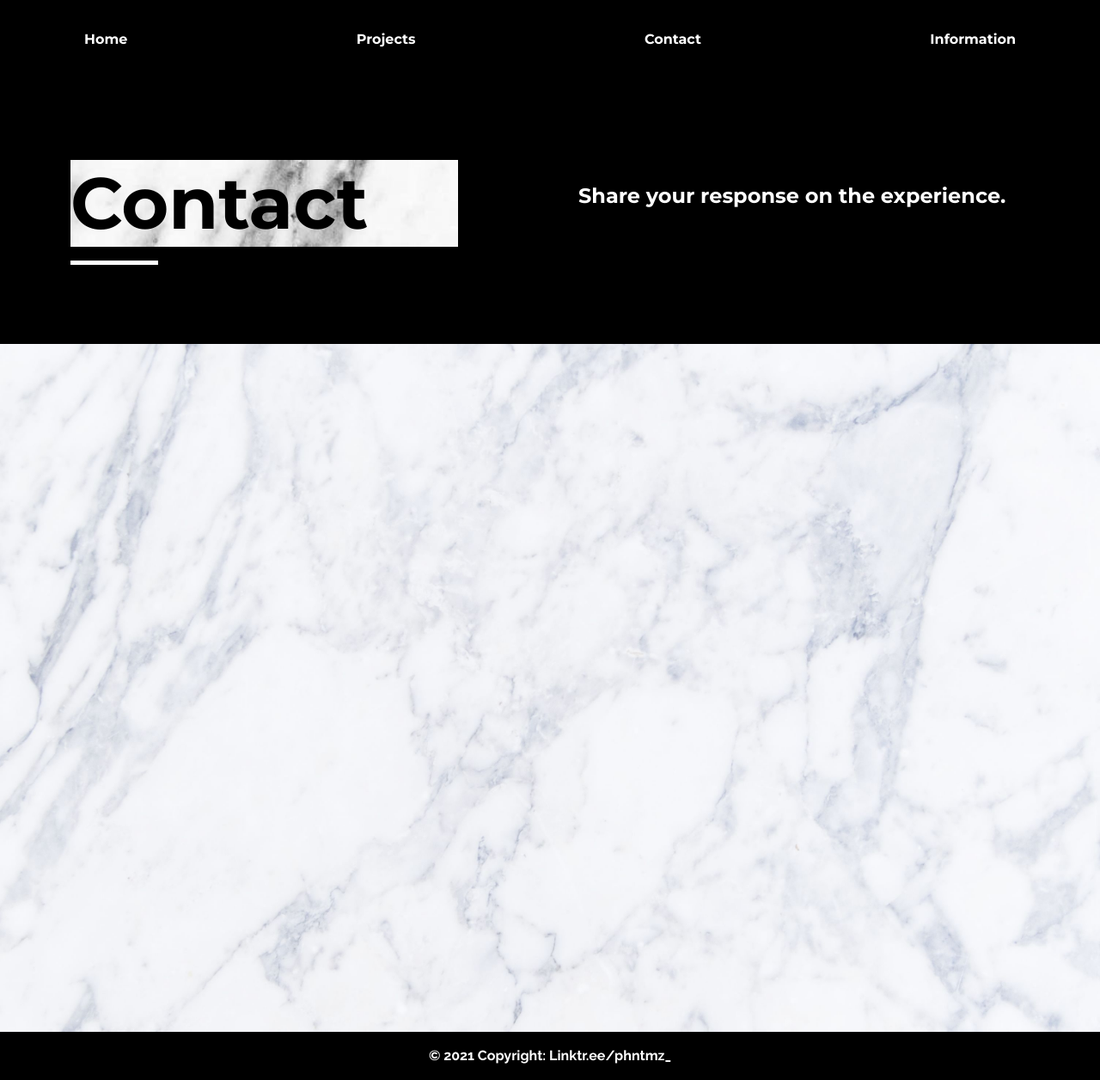
After one commit to fntmz/phntmz_, a Django app: page /contact/ in a window 1280 px wide. The commit adds this page. Shown: the whole page at 86% size. Run offline with Django 3.2, Linux system fonts and the light colour scheme; some libraries are stand-ins or nearby versions.

Commit message:
added other pages

```diff
--- a/gettingstarted/urls.py
+++ b/gettingstarted/urls.py
@@ -1,10 +1,10 @@
+import hello.views
 from django.urls import path, include
 
 from django.contrib import admin
 
 admin.autodiscover()
 
-import hello.views
 
 # To add a new path, first import the app:
 # import blog
@@ -17,5 +17,8 @@ import hello.views
 urlpatterns = [
     path("", hello.views.index, name="index"),
     path("db/", hello.views.db, name="db"),
+    path("contact/", hello.views.contact, name="contact"),
+    path("information/", hello.views.information, name="information"),
+    path("projects/", hello.views.projects, name="projects"),
     path("admin/", admin.site.urls),
 ]
--- a/hello/static/css/style.css
+++ b/hello/static/css/style.css
@@ -60,6 +60,7 @@ a:hover {
 
 #navbar-title {
     font-family: 'Montserrat', sans-serif;
+    margin-top: 5px;
 }
 
 .header-menu-text {
@@ -123,6 +124,13 @@ hr {
     align-items: center;
 }
 
+.header-title {
+    background-color: black;
+    color: white;
+    font-family: 'Montserrat', sans-serif;
+    font-size: 84px;
+}
+
 .loader {
     display: inline-block;
     width: 30px;
--- a/hello/static/js/script.js
+++ b/hello/static/js/script.js
@@ -16,7 +16,7 @@ $('.carousel').carousel({
     interval: 10000
 })
 
-const maxHeight = $(window).height()
+const maxHeight = $(window).height() * 0.5
 
 function scrollFunction() {
     if (document.body.scrollTop > maxHeight || document.documentElement.scrollTop > maxHeight) {
--- a/hello/templates/base.html
+++ b/hello/templates/base.html
@@ -24,7 +24,7 @@
 <!-- navbar -->
 <nav id="navbar" class="navbar navbar-expand-sm bg-black fixed-top"
   style="padding-left: 3%; padding-right: 3%; z-index: 2; border-bottom: 2px; border-color: white;" data-toggle="affix">
-  <a class="navbar-brand d-flex justify-content-start text-light" href="/" style="height: 50px;">
+  <a class="d-flex justify-content-start" href="/" style="height: 50px;">
     <h2 id="navbar-title"><b>phntmz_</b></h2>
   </a>
   <button class="navbar-toggler" type="button" data-toggle="collapse" data-target="#navbarsExample11"
@@ -32,17 +32,17 @@
     <span class="navbar-toggler-icon"></span>
   </button>
   <div class="collapse navbar-collapse text-center d-flex justify-content-end" id="navbarsExample11"
-    style="padding-top: 15px">
+    style="margin-top: 10px">
     <ul class="navbar-nav">
       <li class="nav-item active">
-        <a class="nav-link text-light" href="/">
+        <a href=" /">
           <h6 class="navbar-item">Home</h6>
         </a>
       </li>
       <li class="nav-item dropdown">
-        <a class="nav-link data-toggle text-light disabled" href="#" id="navbarDropdownMenuLink2" data-toggle="dropdown"
-          aria-haspopup="true" aria-expanded="false">
-          <h6 class="navbar-item">Projects</h6>
+        <a href="/projects" id="navbarDropdownMenuLink2" data-toggle="dropdown" aria-haspopup="true"
+          aria-expanded="false">
+          <h6 class="navbar-item"><a href="/projects">Projects</a></h6>
         </a>
         <ul class="dropdown-menu dropdown-menu-dark bg-black" aria-labelledby="navbarDropdownMenuLink2">
           <li class="navbar-item"><a class="dropdown-item text-light disabled" href="#">
@@ -54,12 +54,12 @@
         </ul>
       </li>
       <li class="nav-item">
-        <a class="nav-link text-light" href="#">
+        <a href="/contact">
           <h6 class="navbar-item">Contact</h6>
         </a>
       </li>
       <li class="nav-item dropdown">
-        <a class="nav-link text-light" href="#">
+        <a href="/information">
           <b>
             <h6 class="navbar-item">Information</h6>
           </b>
--- /dev/null
+++ b/hello/templates/contact.html
@@ -0,0 +1,37 @@
+{% extends "base.html" %}
+{% load static %}
+
+{% block content %}
+<div style="height: 50vh; margin: 0; background-color: black;">
+  <div class="container">
+    <ul class="list-group list-group-horizontal d-flex justify-content-between" style="padding-top: 25px;">
+      <li class="list-group-item header-menu border-0 bg-black"><a href="/" class="header-menu-text">Home</a></li>
+      <li class="list-group-item header-menu border-0 bg-black"><a href="/projects"
+          class="header-menu-text">Projects</a></li>
+      <li class="list-group-item header-menu border-0 bg-black"><a href="/contact" class="header-menu-text">Contact</a>
+      </li>
+      <li class="list-group-item header-menu border-0 bg-black"><a href="/information"
+          class="header-menu-text">Information</a>
+      </li>
+    </ul>
+    <div class="row">
+      <div class="col-5" style="margin-top: 15vh;">
+        <div style="align-items: right;">
+          <h1 class="index-header-text">Contact</h1>
+          <hr style="height: 5px; width: 8vw;">
+          </h1>
+        </div>
+      </div>
+      <div class="col-7" style="margin-top: 18vh; padding-left: 10vw;">
+        <div style="color: white" class="feature-items">Share your response on the experience.</div>
+      </div>
+    </div>
+  </div>
+</div>
+
+<div
+  style="background-image: url(../static/img/765801.jpg); background-attachment: fixed; background-size: cover; margin: 0; height: 100vh;">
+
+</div>
+
+{% endblock %}
--- a/hello/views.py
+++ b/hello/views.py
@@ -4,9 +4,26 @@ from django.http import HttpResponse
 from .models import Greeting
 
 # Create your views here.
+
+
 def index(request):
     # return HttpResponse('Hello from Python!')
     return render(request, "index.html")
+
+
+def contact(request):
+    # return HttpResponse('Hello from Python!')
+    return render(request, "contact.html")
+
+
+def information(request):
+    # return HttpResponse('Hello from Python!')
+    return render(request, "information.html")
+
+
+def projects(request):
+    # return HttpResponse('Hello from Python!')
+    return render(request, "projects.html")
 
 
 def db(request):
```
Also changed, not shown: hello/templates/index.html (+6 -3 lines), hello/templates/information.html (added, +37 -0 lines), hello/templates/projects.html (added, +37 -0 lines).
